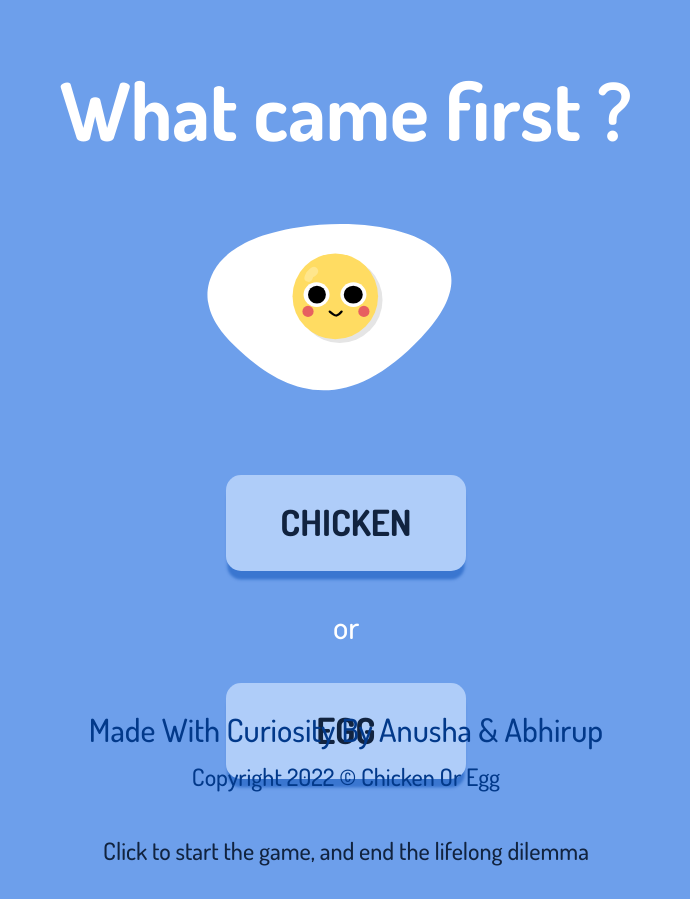
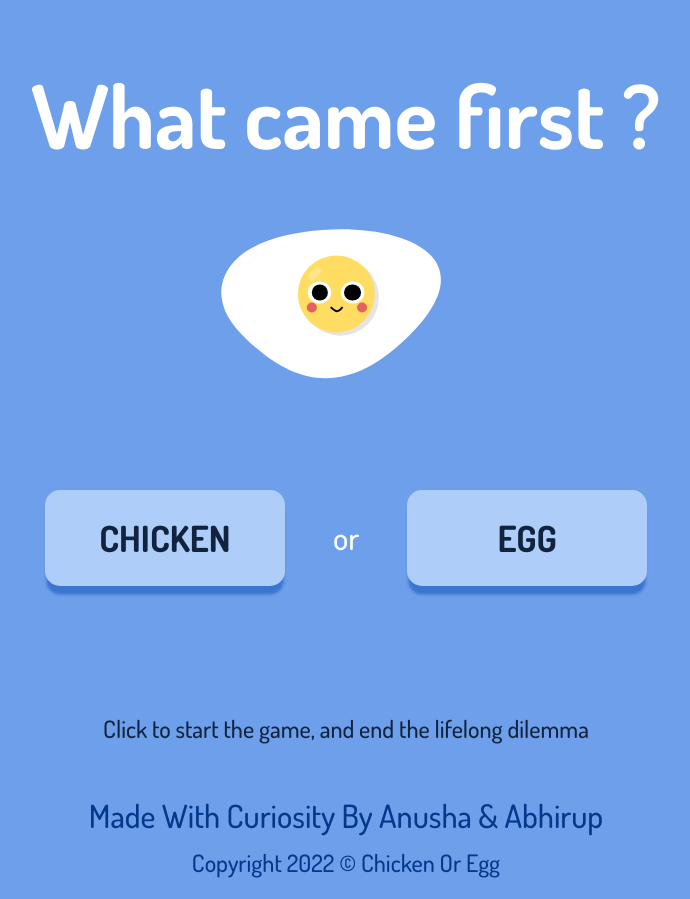
Before and after one commit to basuabhirup/chicken-or-egg, a React (Create React App) app: page / in a window 1280 px wide. Shown: the whole page, without its empty margins (294-984 px from the left). Built offline with nearby package versions, Linux system fonts and the light colour scheme.

Commit message:
Finalize the basic responsive UI layout

```diff
--- a/src/components/footer/Footer.css
+++ b/src/components/footer/Footer.css
@@ -1,8 +1,5 @@
 footer {
-  position: fixed;
   width: 100%;
-  left: 0;
-  bottom: 0;
   font-weight: 500;
   color: var(--darkBlue2);
   text-transform: capitalize;
--- a/src/components/header/Header.css
+++ b/src/components/header/Header.css
@@ -2,7 +2,7 @@ header {
 	margin-top: 6vh;
 	font-weight: 700;
 	color: var(--white);
-	font-size: 3rem;
+	font-size: 3.5rem;
 	line-height: 1.25;
 }
 
@@ -10,6 +10,6 @@ header {
 @media only screen and (min-width: 900px) {
   header {
 		margin-top: 7.5vh;
-		font-size: 5rem;
+		font-size: 5.5rem;
   }
 }
--- a/src/components/mascot/Mascot.css
+++ b/src/components/mascot/Mascot.css
@@ -6,6 +6,6 @@
 /* For Screens wider than 900px */
 @media only screen and (min-width: 900px) {
   .mascot {
-    width: 25rem;
+    width: 22.5rem;
   }
 }
--- a/src/components/options/Options.css
+++ b/src/components/options/Options.css
@@ -4,7 +4,7 @@
 	padding: 1rem 0;
 	justify-content: center;
 	align-items: center;
-	margin: 1rem 3rem;
+	margin: 1rem 2rem 3rem;
 }
 
 .options .option {
@@ -30,6 +30,7 @@
 .options .option:hover {
 	cursor: pointer;
 	background: var(--yellow);
+	box-shadow: 0px 9.97345px 2.84956px -1.42478px rgba(209, 190, 11, 0.5);
 }
 
 .options .conjunction {
@@ -40,10 +41,23 @@
 }
 
 .info-text {
-	margin-top: 2rem;
+	margin: 3rem 0.5rem;
 	color: var(--darkBlue1);
 	font-weight: 500;
 	font-size: 1.5rem;
-	line-height: 2;
+	line-height: 1.25;
 	text-align: center;
 }
+
+
+/* For Screens wider than 900px */
+@media only screen and (min-width: 900px) {
+	.options {
+		flex-flow: row nowrap;
+		padding: 0;
+		margin: 1rem auto 5rem;
+	}
+	.options .option {
+		margin: 3rem;
+	}
+}
--- a/src/components/options/Options.tsx
+++ b/src/components/options/Options.tsx
@@ -1,17 +1,20 @@
-import React from "react"
-import './Options.css'
+import React, { useState } from "react";
+import "./Options.css";
 
 const Options: React.FC = () => {
+  const [options] = useState<String[]>(["Chicken", "Egg"]);
   return (
     <>
-      <section className='options'>
-        <button className='option'>Chicken</button>
-        <p className='conjunction'>or</p>
-        <button className='option'>Egg</button>
+      <section className="options">
+        <button className="option">{options[0]}</button>
+        <p className="conjunction">or</p>
+        <button className="option">{options[1]}</button>
       </section>
-      <p className='info-text'>Click to start the game, and end the lifelong dilemma</p>
+      <p className="info-text">
+        Click to start the game, and end the lifelong dilemma
+      </p>
     </>
-  )
-}
+  );
+};
 
-export default Options
+export default Options;
--- a/src/index.css
+++ b/src/index.css
@@ -27,6 +27,13 @@ code {
 }
 
 ::selection {
-  color: var(--darkBlue1);
-  background: var(--yellow);
+	color: var(--darkBlue1);
+	background: var(--yellow);
 }
+
+/* For Screens wider than 900px */
+@media only screen and (max-width: 900px) {
+	html {
+		font-size: 12.5px;
+	}
+}
```
Also changed, not shown: 1 other file (tests, documents, lock files or other folders).
